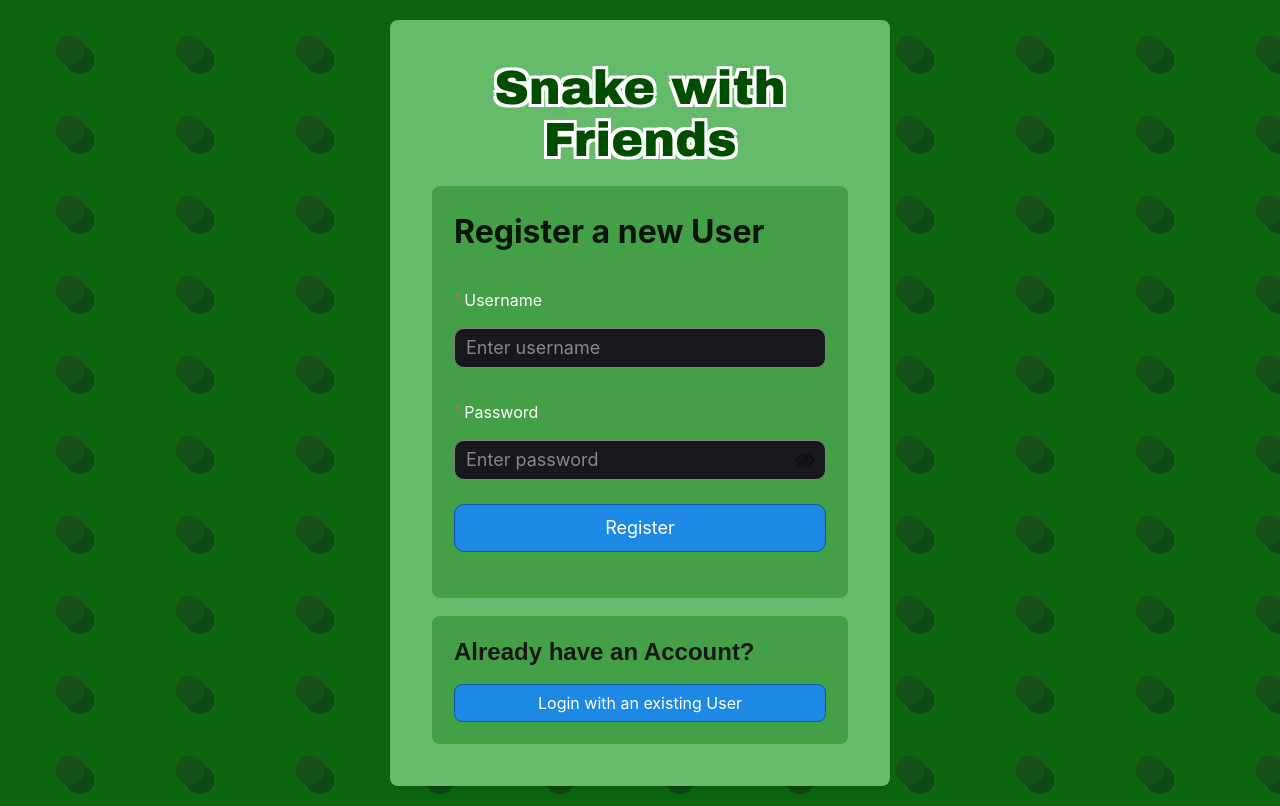
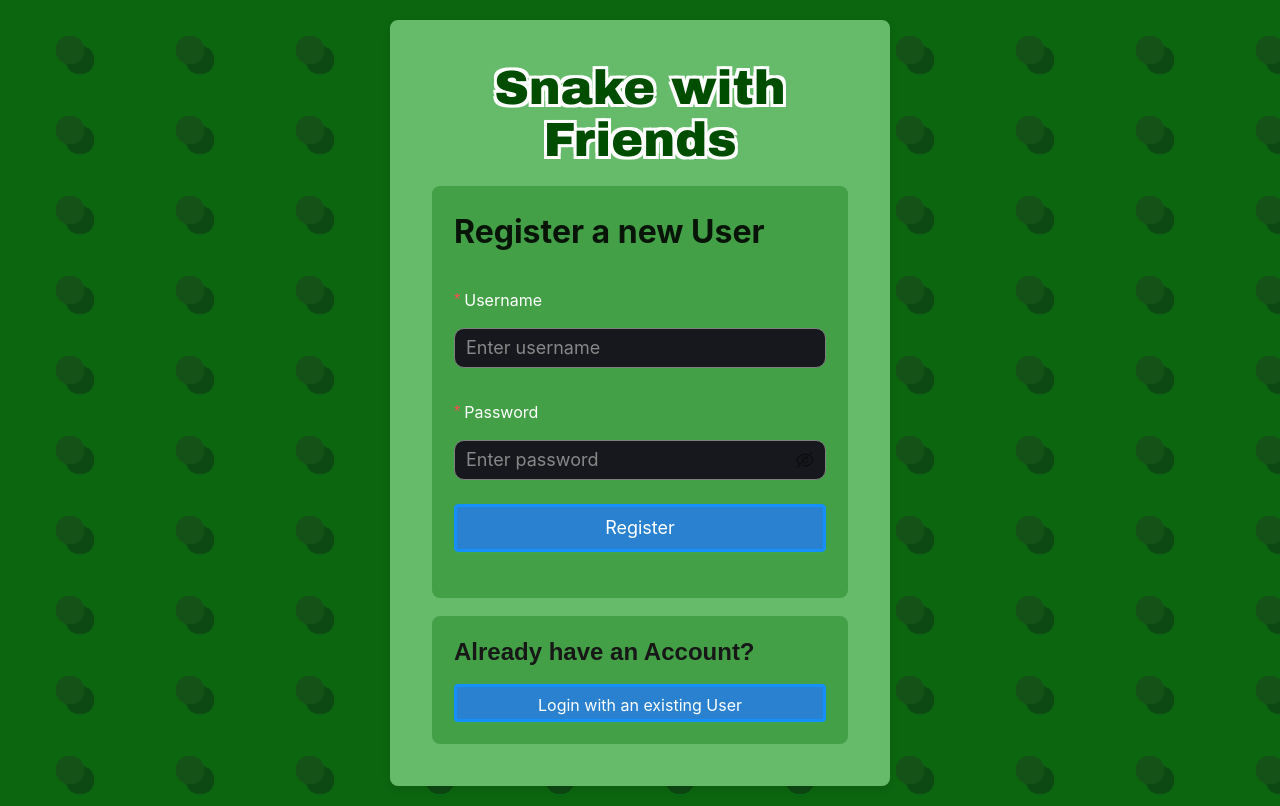
Before and after one commit to Janosch123123/sopra-fs25-group-23-client, a Next.js app: page /register in a window 1280 px wide. Built offline with nearby package versions, Linux system fonts and the light colour scheme; no server answers; what @ant-design/nextjs-registry would draw is missing.

Commit message:
edited Login/register button appearance and design

```diff
--- a/app/login/page.tsx
+++ b/app/login/page.tsx
@@ -94,7 +94,7 @@ const Login: React.FC = () => {
               <Button
                   type="primary"
                   variant="solid"
-                  className={styles["register-button"]}
+                  className={styles["login-button"]}
                   onClick={() => router.push("/register")}
                 >
                   Register a new User
--- a/app/styles/page.module.css
+++ b/app/styles/page.module.css
@@ -200,35 +200,43 @@ a.secondary {
 }
 
 .login-button {
+  --color: #1490fc; /* Changed to a blue color */
   width: 100%;
-  background-color: #1e88e5 !important; /* Blue background with !important to override any other styles */
-  border-color: #1255a3 !important; /* Darker blue border with !important */
   position: relative;
+  display: inline-block;
+  cursor: pointer;
+  text-decoration: none;
+  background-color: #2981cf !important; /* Set background to blue */
+  border: 3px solid var(--color) !important;
+  color: white !important; /* Ensuring text is white for contrast */
+  padding: 0.5em 1em;
+  border-radius: 0.25em;
+  isolation: isolate;
   overflow: hidden;
+  transition: color 0.3s ease, background-color 0.3s ease;
   z-index: 1;
-  transition: color 0.3s ease, background-color 0.3s ease;
-  color: white !important; /* Ensure text is white */
 }
 
-/* Gradient hover effect for login button */
-.login-button::before {
+.login-button::after {
   content: '';
   position: absolute;
-  top: 0;
-  left: -100%;
-  width: 100%;
-  height: 100%;
-  background: linear-gradient(90deg, transparent, #1976d2, #42a5f5, #1976d2, transparent); /* Blue gradient */
-  transition: left 0.5s ease;
   z-index: -1;
+  background: var(--color);
+  inset: 0;
+  scale: 0 1;
+  transform-origin: right;
+  transition: scale 450ms;
 }
 
-.login-button:hover {
-  background-color: #1976d2 !important; /* Slightly darker blue on hover */
+.login-button:hover::after,
+.login-button:focus-visible::after {
+  transform-origin: left;
+  scale: 1 1;
 }
 
-.login-button:hover::before {
-  left: 100%;
+.login-button:hover,
+.login-button:focus-visible {
+  color: white !important;
 }
 
 /* Register button styles */
```
